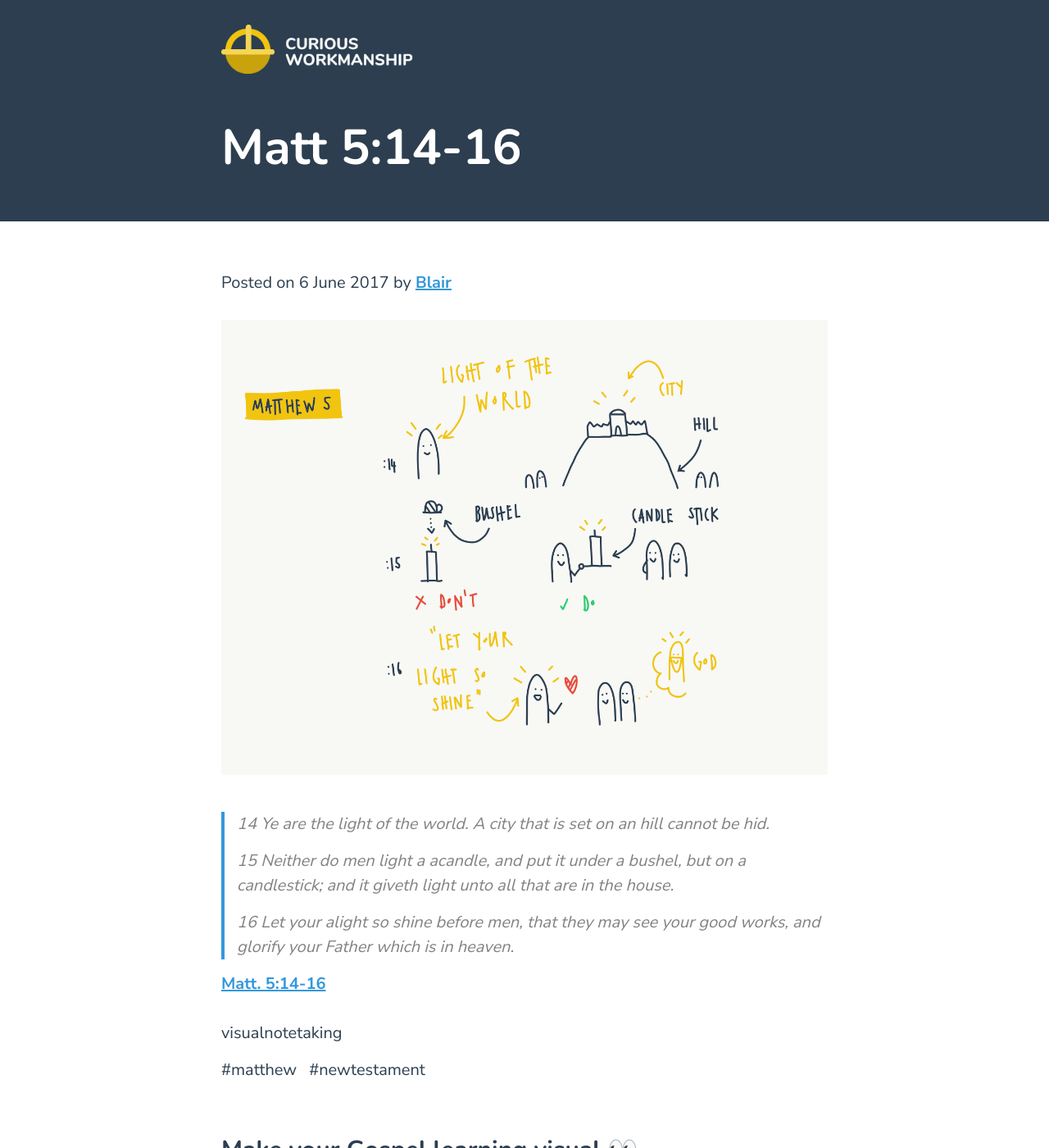
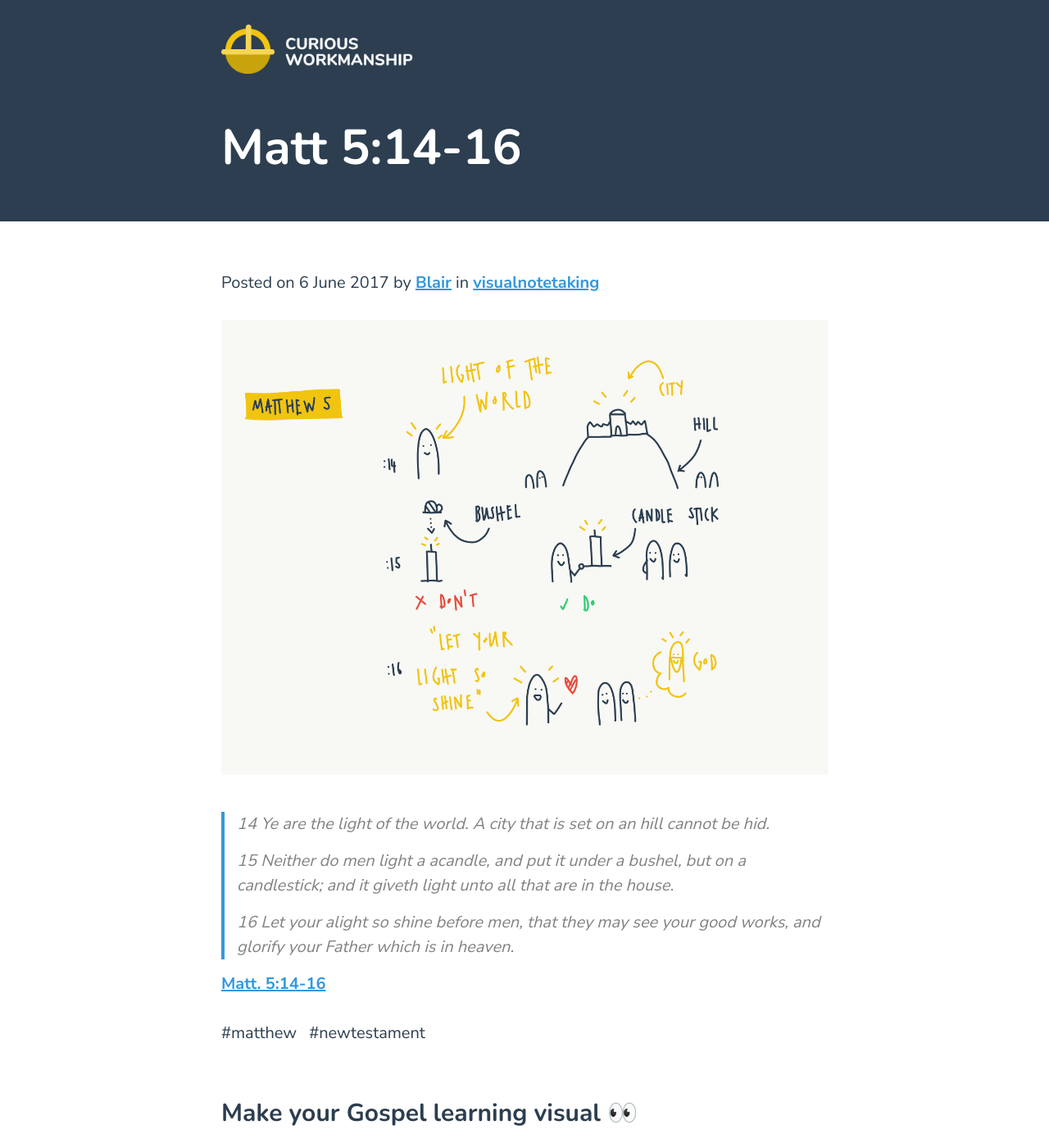
Before and after one commit to blairrorani/curious-workmanship, a Jekyll site: the page built from _posts/2017-06-06-matt-5-14-16.markdown, in a window 1280 px wide and 1400 px high. Shown: the whole window at 82% size. Built offline with Jekyll 4.4.1, drawn with Linux system fonts in a browser that asks for light colours; our own code applies the rules of GitHub Pages for plain Markdown files.

Commit message:
update categories

```diff
--- a/_layouts/post.html
+++ b/_layouts/post.html
@@ -12,8 +12,8 @@ layout: default
         by <span itemprop="author" itemscope itemtype="http://schema.org/Person"><span itemprop="name">{{ page.author.name }}</span></span>
       {% else %}
 
-      {% endif %}
-      </p>
+      {% endif %} in <a href="/{{ page.categories}}">{{ page.categories}}</a>
+    </p>
   </header>
 
   <div class="post-content" itemprop="articleBody">
@@ -22,8 +22,6 @@ layout: default
 
 </article>
 
-<p>{{ page.categories }}</p>
-
 <ul class="list-the-tags">
 {% for tag in page.tags %}
     <li>#{{tag}}</li>
```
